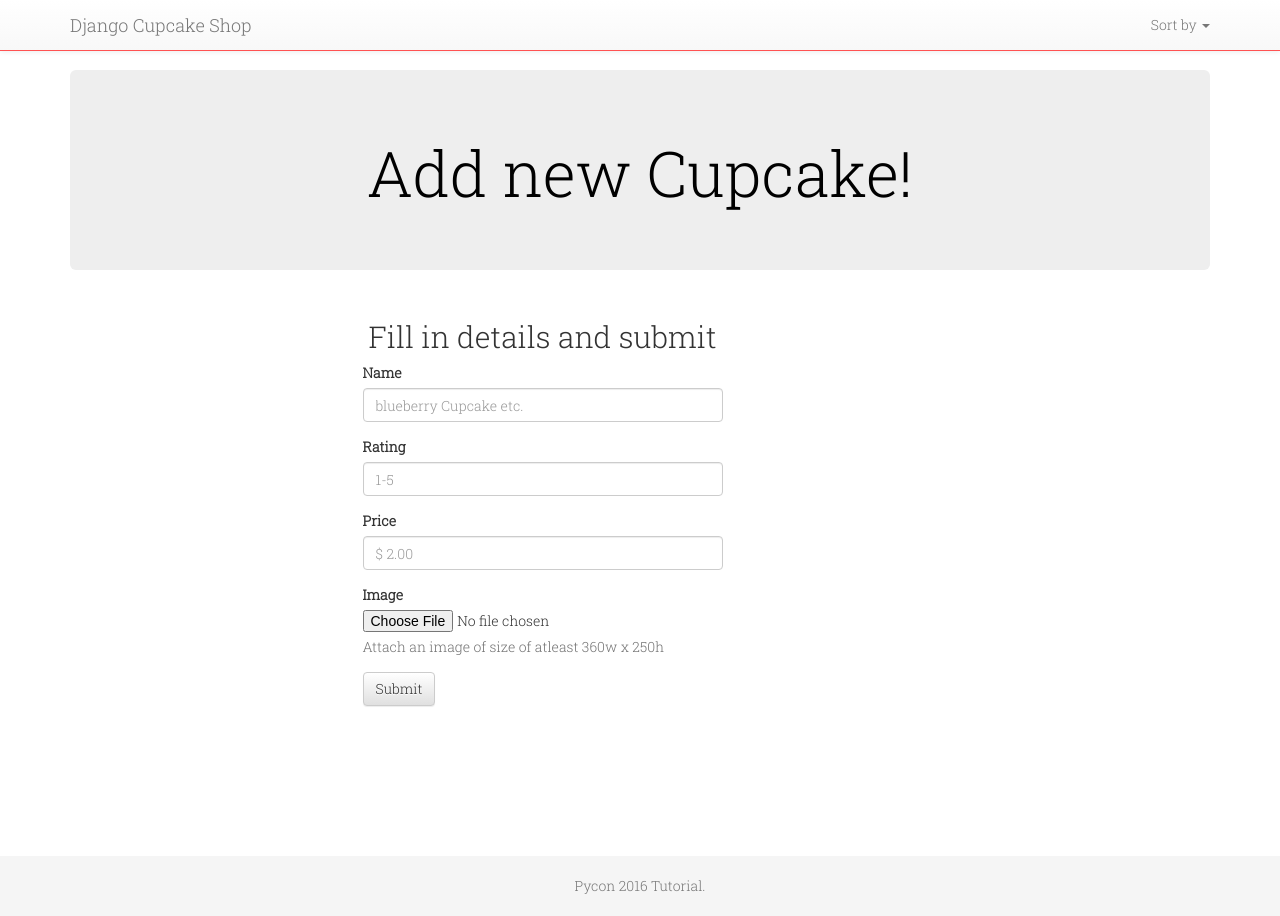
After one commit to DjangoGirlsSeoul/djangocupcakeshop, a Django app: template menu/templates/menu/cupcake_new.html in a window 1280 px wide. The commit adds this page. Run offline with Django 3.2, Linux system fonts and the light colour scheme; the template is opened without the code that fills it: values that come from a table or form of the project are taken from there, others are empty; parts of the project's set-up code (start-up, migrations or seed data) failed here and were passed over; some libraries are stand-ins or nearby versions.

Commit message:
Step-11(b) Create template for adding new cupcake

```diff
--- a/menu/templates/menu/base.html
+++ b/menu/templates/menu/base.html
@@ -27,6 +27,9 @@
       </div>
       <div id="navbar" class="navbar-collapse collapse">
         <ul class="nav navbar-nav navbar-right">
+          {% if user.is_authenticated %}
+           <li><a href="{% url 'cupcake_new' %}"><span class="glyphicon glyphicon-plus"></span></a></li>
+           {% endif %}
           <li class="dropdown">
             <a href="#" class="dropdown-toggle" data-toggle="dropdown" role="button" aria-haspopup="true" aria-expanded="false">Sort by <span class="caret"></span></a>
             <ul class="dropdown-menu">
--- /dev/null
+++ b/menu/templates/menu/cupcake_new.html
@@ -0,0 +1,44 @@
+{% extends 'menu/base.html' %}
+{% load staticfiles %}
+{% block content %}
+  <div class="container">
+    <!-- Main component for a primary marketing message or call to action -->
+    <div class="jumbotron title text-center" style="height: 200px;">
+      <h1 style="color:black;">Add new Cupcake!</h1>
+    </div>
+
+  </div> <!-- /container -->
+
+  <div class="container">
+    <div class="row">
+      <div class="col-xs-12 col-sm-12 col-md-offset-2 col-lg-offset-3 col-md-4 col-lg-4">
+        <h2 class="text-center">Fill in details and submit</h2>
+      <form method="POST" class="post-form" enctype="multipart/form-data">{% csrf_token %}
+          {{ form.non_field_errors }}
+          <div class="form-group">
+          <label for="{{ form.name.id_for_label }}">Name</label>
+          <input type="text" class="form-control" id="{{ form.name.id_for_label }}" name="{{ form.name.html_name }}" placeholder="blueberry Cupcake etc.">
+          {{ form.name.errors }}
+        </div>
+        <div class="form-group">
+          <label for="{{ form.rating.id_for_label }}">Rating</label>
+          <input type="text" class="form-control" id="{ form.rating.id_for_label }}" name="{{ form.rating.html_name }}" placeholder="1-5">
+          {{ form.rating.errors }}
+        </div>
+        <div class="form-group">
+          <label for="{{ form.price.id_for_label }}">Price</label>
+          <input type="text" class="form-control" id="{{ form.price.id_for_label }}" name="{{ form.price.html_name }}" placeholder="$ 2.00">
+          {{ form.price.errors }}
+        </div>
+        <div class="form-group">
+          <label for="{{ form.image.id_for_label }}">Image</label>
+          <input type="file" id="{{ form.image.id_for_label }}" name="{{ form.image.html_name }}">
+          <p class="help-block">Attach an image of size of atleast 360w x 250h</p>
+          {{ form.image.errors }}
+        </div>
+        <button type="submit" class="btn btn-default">Submit</button>
+      </form>
+    </div>
+    </div>
+  </div>
+{% endblock %}
```
